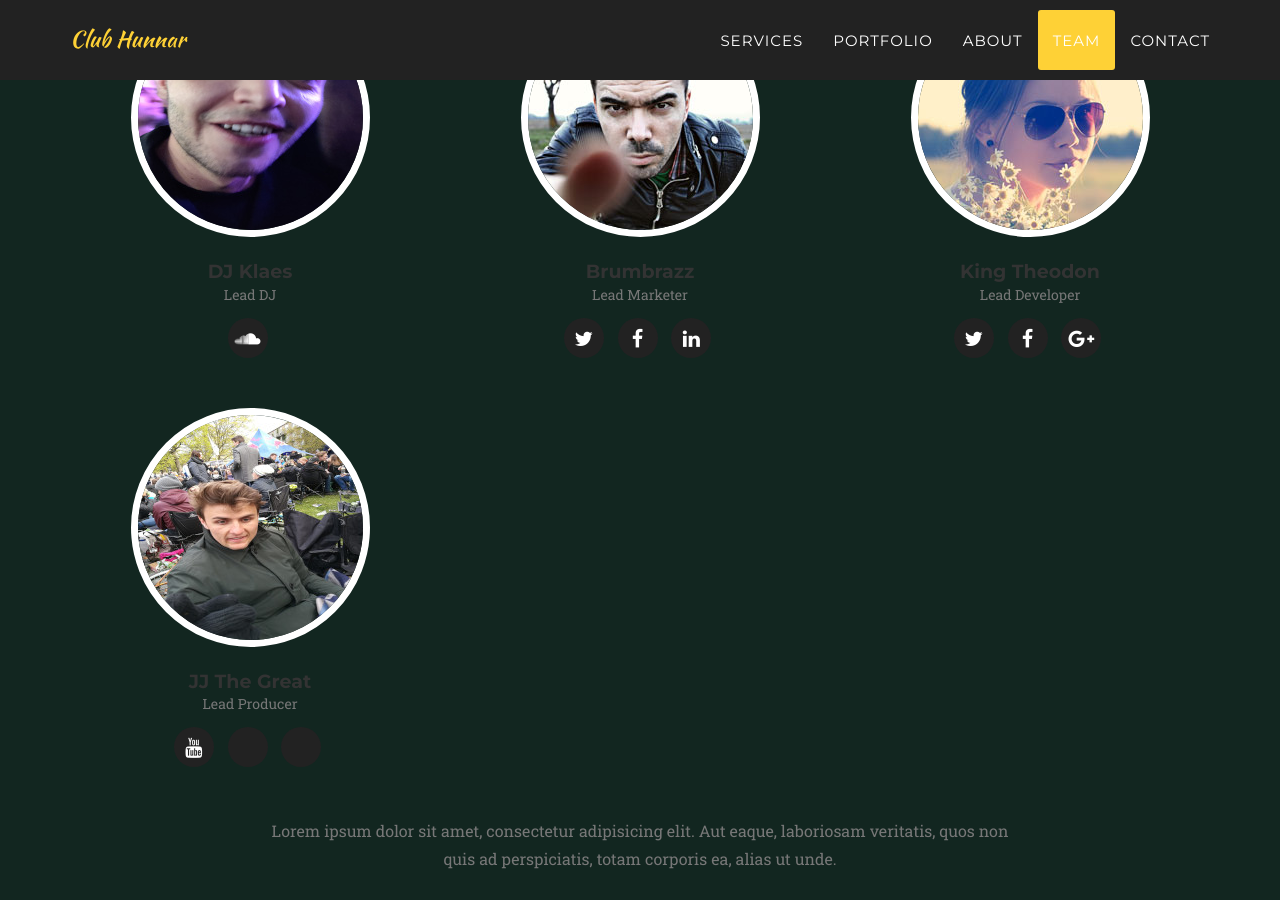
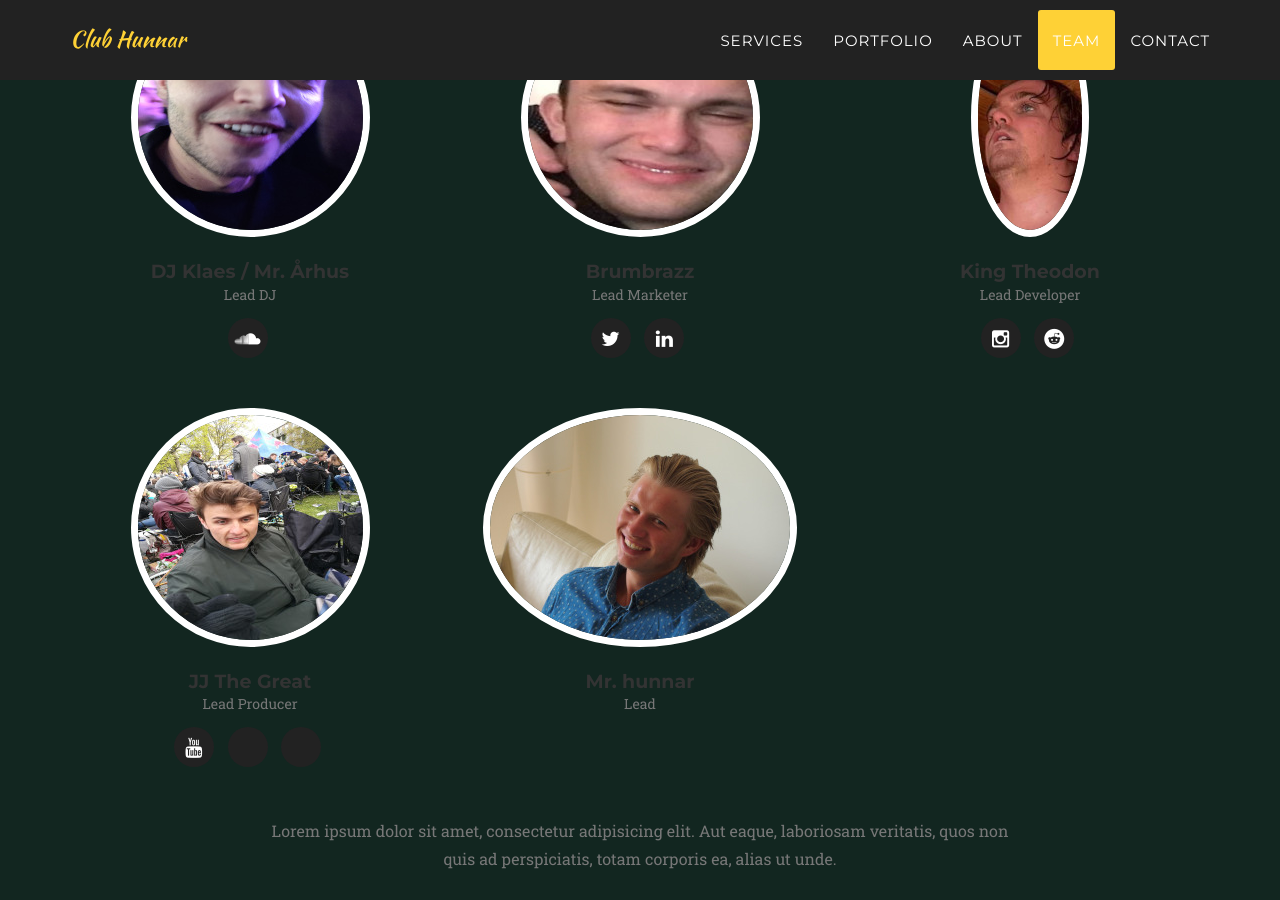
Before and after one commit to Seb199510/hunnar, a Jekyll site: the page built from index.html, in a window 1280 px wide and 900 px high, scrolled down 4289 px. Built offline with Jekyll 4.4.1, drawn with Linux system fonts in a browser that asks for light colours; some web fonts are replaced; some of the changed lines change nothing that is shown.

Commit message:
last members

```diff
--- a/_config.yml
+++ b/_config.yml
@@ -9,7 +9,7 @@ future: true
 
 # Team names, titles and social links
 people:
-- name: DJ Klaes
+- name: DJ Klaes / Mr. Århus
   pic: 4
   position: Lead DJ
   social:
@@ -21,26 +21,23 @@ people:
       url: https://soundcloud.com/dj-klaes
 
 - name: Brumbrazz
-  pic: 2
+  pic: 6
   position: Lead Marketer
   social:
     - title: twitter
-      url: #
-    - title: facebook
-      url: #
+      url: https://www.bogvaegten.dk/brumbazz/
     - title: linkedin
-      url: #
+      url: https://www.jammerbugt-bibliotek.dk/work/work-of:870970-basis:48292828?type=bog
 
 - name: King Theodon
-  pic: 3
+  pic: 7
   position: Lead Developer
   social:
-    - title: twitter
-      url: #
-    - title: facebook
-      url: #
-    - title: google-plus
-      url: #
+    - title: instagram
+      url: https://lotr.fandom.com/wiki/Th%C3%A9oden
+    - title: reddit
+      url: https://www.reddit.com/r/lordoftherings/comments/1eiy1i2/theoden_is_just_a_terrible_king/
+
 
 - name: JJ The Great
   pic: 5
@@ -50,8 +47,14 @@ people:
       url: https://www.youtube.com/channel/UCDZRhDottMytwxcYsoHVLzQ
     - title: website
       url: https://jensjulius.com/
-    - title: tiktok
+    - title: TikTok
       url: https://www.tiktok.com/@jensjulius_tejlgaard
+
+- name: Mr. hunnar
+  pic: 8
+  position: Lead
+  social:
+
 
 # Social networks usernames (many more available: google-plus, flickr, dribbble, pinterest, instagram, tumblr, linkedin, etc.)
 social:
```
Also changed, not shown: img/team/6.jpg (added), img/team/7.jpg (added), img/team/8.JPG (added).
